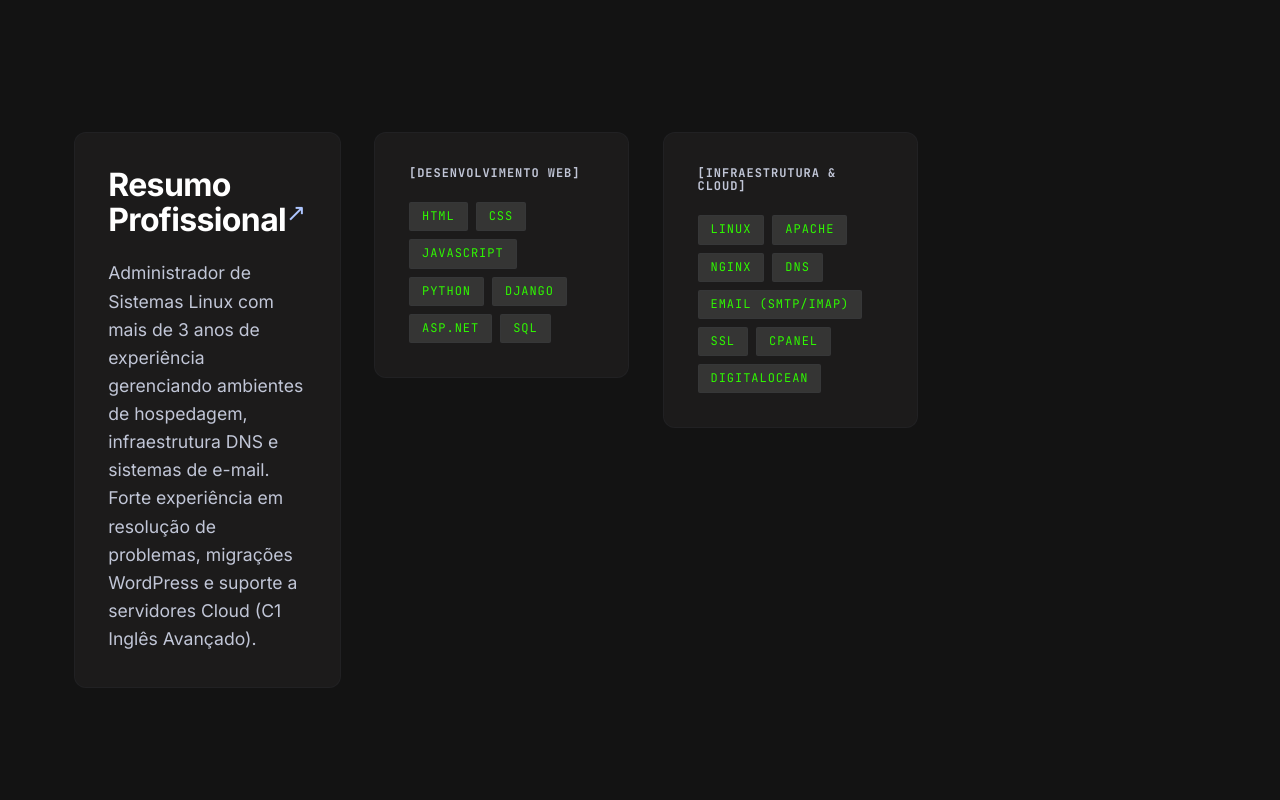
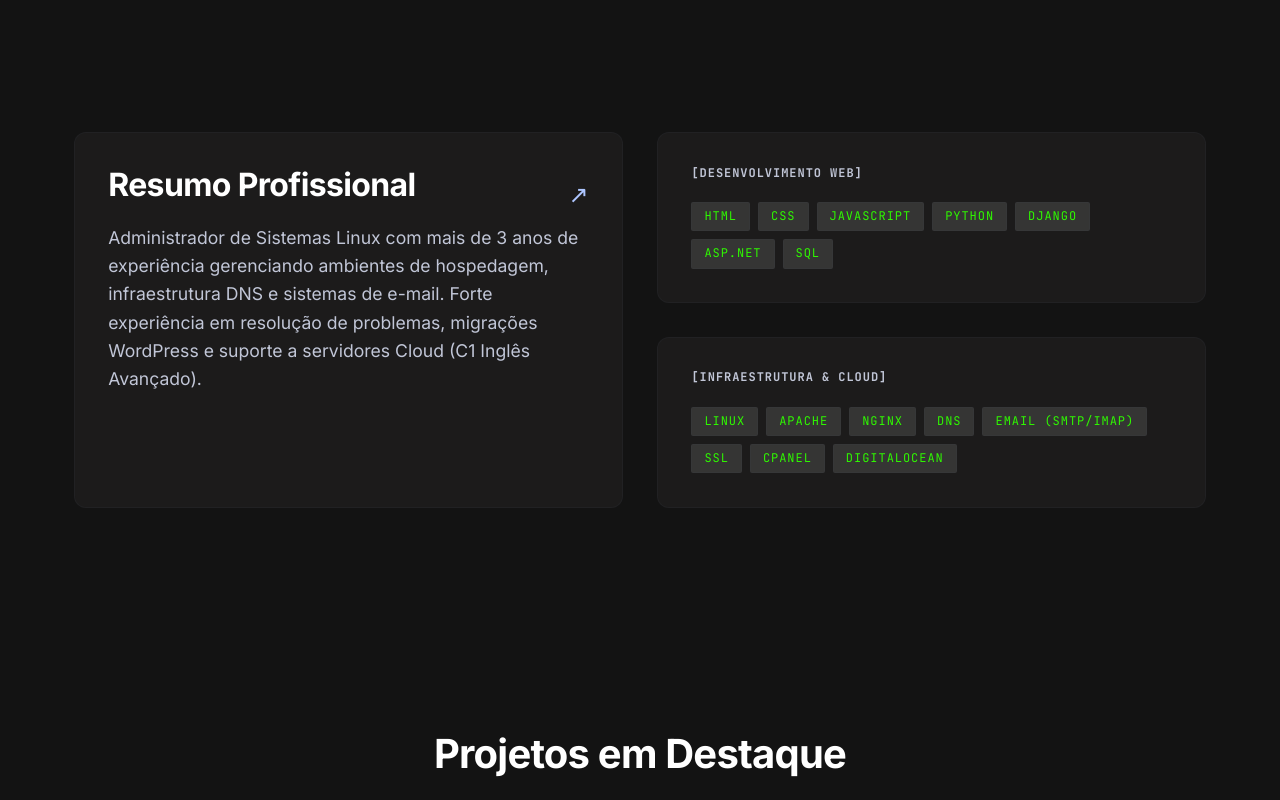
Before and after one commit to brnrhv/portfoliopessoal, a React (Vite) app: page / in a window 1280 px wide. Shown: the part 780-1580 px from the top of the page. Built offline with nearby package versions, Linux system fonts and the light colour scheme.

Commit message:
Ajustes no Resumo profissional

```diff
--- a/src/components/BentoCard/BentoCard.css
+++ b/src/components/BentoCard/BentoCard.css
@@ -6,6 +6,9 @@
   transition: all 0.3s cubic-bezier(0.25, 0.8, 0.25, 1);
   display: flex;
   flex-direction: column;
+  width: 100%;
+  height: 100%;
+  box-sizing: border-box;
 }
 
 .bento-card:hover {
--- a/src/sections/About/About.css
+++ b/src/sections/About/About.css
@@ -13,6 +13,11 @@
   grid-template-columns: repeat(4, 1fr);
   grid-auto-rows: minmax(150px, auto);
   gap: var(--spacing-6);
+}
+
+.bento-wrapper {
+  display: flex;
+  flex-direction: column;
 }
 
 .bento-bio {
--- a/src/sections/About/About.tsx
+++ b/src/sections/About/About.tsx
@@ -38,10 +38,8 @@ export const About: React.FC = () => {
           whileInView="visible"
           viewport={{ once: true, margin: "-100px" }}
         >
-
-          <motion.div variants={itemVariants} className="bento-wrapper">
+          <motion.div variants={itemVariants} className="bento-wrapper bento-bio">
             <BentoCard
-              className="bento-bio"
               glowOnHover
               onClick={() => navigate('/resume')}
               style={{ cursor: 'pointer' }}
@@ -55,8 +53,8 @@ export const About: React.FC = () => {
             </BentoCard>
           </motion.div>
 
-          <motion.div variants={itemVariants} className="bento-wrapper">
-            <BentoCard className="bento-tech-dev">
+          <motion.div variants={itemVariants} className="bento-wrapper bento-tech-dev">
+            <BentoCard>
               <h3 className="mono-text label-sm mb-4">[{t('about.tech.dev')}]</h3>
               <div className="tech-chip-container">
                 {devTech.map((tech) => (
@@ -66,8 +64,8 @@ export const About: React.FC = () => {
             </BentoCard>
           </motion.div>
 
-          <motion.div variants={itemVariants} className="bento-wrapper bento-wrapper-infra">
-            <BentoCard className="bento-tech-infra">
+          <motion.div variants={itemVariants} className="bento-wrapper bento-tech-infra">
+            <BentoCard>
               <h3 className="mono-text label-sm mb-4">[{t('about.tech.infra')}]</h3>
               <div className="tech-chip-container">
                 {infraTech.map((tech) => (
```
